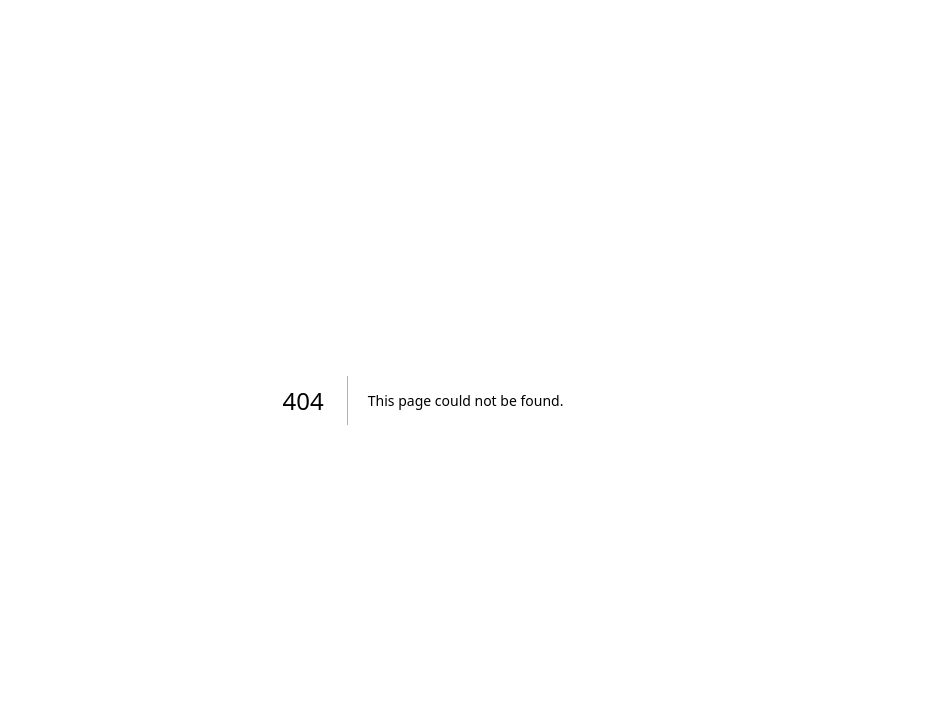
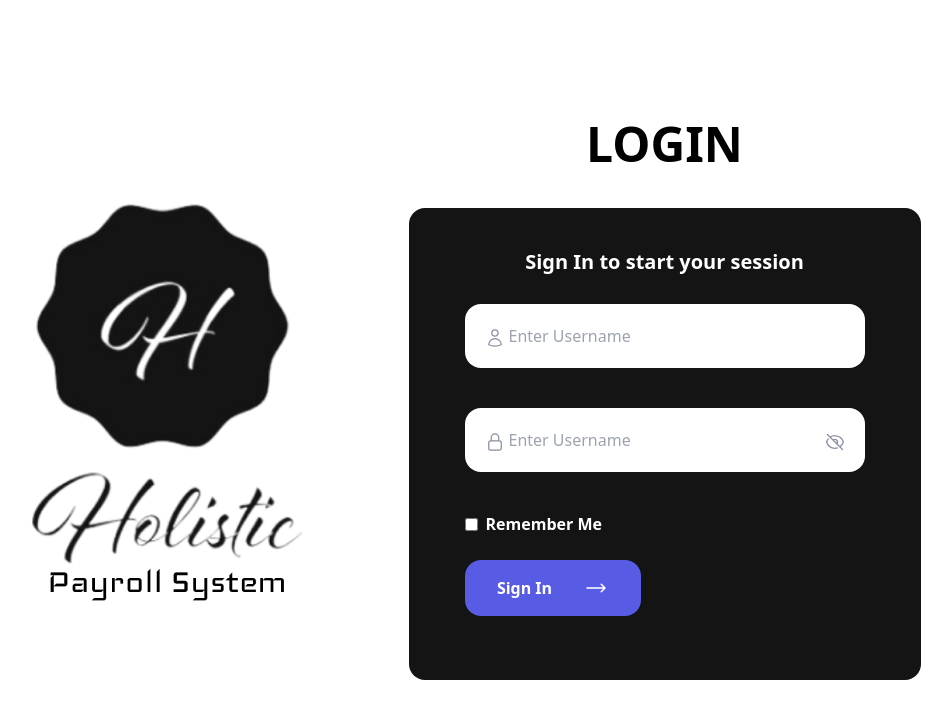
Before and after one commit to xdjeremy/holistic-payroll-system, a Next.js app: page /login in a window 1280 px wide. Before the commit this address had no page. Shown: the top 718 px of the page, without its empty margins (217-1169 px from the left). Built offline with nearby package versions, Linux system fonts and the light colour scheme.

Commit message:
feat: add login design

```diff
--- /dev/null
+++ b/components/auth/index.ts
@@ -0,0 +1 @@
+export * from './login.page';
--- /dev/null
+++ b/components/auth/login.button.tsx
@@ -0,0 +1,13 @@
+import React, { FC } from "react";
+import { ArrowLongRightIcon } from "@heroicons/react/24/outline";
+
+const LoginButton: FC = () => {
+  return (
+    <button type={'submit'} className={'bg-[#585CE5] rounded-2xl py-4 px-5 flex flex-row items-center w-44 justify-center gap-6 hover:bg-[#4245ac]'}>
+      <span className={'font-semibold'}>Sign In</span>
+      <ArrowLongRightIcon className={"ml-2 h-6 w-6"} />
+    </button>
+  );
+};
+
+export default LoginButton;
--- /dev/null
+++ b/components/auth/login.form.tsx
@@ -0,0 +1,29 @@
+import React, { FC } from "react";
+import TextInput from "@/components/auth/text.input";
+import PasswordInput from "@/components/auth/password.input";
+import RememberMeButton from "@/components/auth/rememberMe.button";
+import LoginButton from "@/components/auth/login.button";
+
+const LoginForm: FC = () => {
+  return (
+    <div
+      className={
+        "w-full max-w-lg bg-[#141414] mx-auto px-14 pb-16 pt-10 text-white sm:rounded-2xl"
+      }
+    >
+      <h3 className={"text-center text-xl font-bold"}>
+        Sign In to start your session
+      </h3>
+      <form className={"mt-7 flex w-full flex-col gap-10"}>
+        <TextInput />
+        <PasswordInput />
+        <div className={'flex flex-col gap-6'}>
+          <RememberMeButton />
+          <LoginButton />
+        </div>
+      </form>
+    </div>
+  );
+};
+
+export default LoginForm;
--- /dev/null
+++ b/components/auth/login.page.tsx
@@ -0,0 +1,29 @@
+import React, { FC } from "react";
+import LoginForm from "@/components/auth/login.form";
+import Logo from "../../assets/images/login_logo.png";
+import Image from "next/image";
+
+const LoginPage: FC = () => {
+  return (
+    <div className={"flex min-h-screen flex-row items-center justify-center"}>
+      {/* logo */}
+      <Image
+        className={"hidden xl:block"}
+        src={Logo}
+        alt={"Holistic Payroll System"}
+        width={483}
+        height={451}
+      />
+
+      {/* form */}
+      <div className={"w-full xl:w-[512px]"}>
+        <h1 className={"mb-10 uppercase text-center text-3xl font-bold lg:text-5xl"}>
+          Login
+        </h1>
+        <LoginForm />
+      </div>
+    </div>
+  );
+};
+
+export { LoginPage };
--- /dev/null
+++ b/components/auth/password.input.tsx
@@ -0,0 +1,42 @@
+import React, { FC, useState } from "react";
+import {
+  EyeIcon,
+  EyeSlashIcon,
+  LockClosedIcon,
+} from "@heroicons/react/24/outline";
+
+const PasswordInput: FC = () => {
+  const [showPassword, setShowPassword] = useState(false);
+
+  return (
+    <div className={"relative w-full"}>
+      <label htmlFor="password" className={"absolute left-5 top-6"}>
+        <LockClosedIcon className={"h-5 w-5 text-[#898D9E]"} />
+      </label>
+      <input
+        id={"password"}
+        type={showPassword ? "text" : "password"}
+        className={"h-16 w-full rounded-2xl px-11 text-black"}
+        placeholder={"Enter Username"}
+      />
+      <label
+        htmlFor="password"
+        className={"absolute right-5 top-6 cursor-pointer"}
+      >
+        {showPassword ? (
+          <EyeIcon
+            onClick={() => setShowPassword(!showPassword)}
+            className={"h-5 w-5 text-[#898D9E]"}
+          />
+        ) : (
+          <EyeSlashIcon
+            onClick={() => setShowPassword(!showPassword)}
+            className={"h-5 w-5 text-[#898D9E]"}
+          />
+        )}
+      </label>
+    </div>
+  );
+};
+
+export default PasswordInput;
--- /dev/null
+++ b/components/auth/rememberMe.button.tsx
@@ -0,0 +1,14 @@
+import React, {FC} from 'react';
+
+const RememberMeButton: FC = () => {
+    return (
+        <div className={'flex flex-row items-center'}>
+            <input name={'rememberMe'} type={'checkbox'}/>
+            <label htmlFor="rememberMe" className={'ml-2 font-bold'}>
+                Remember Me
+            </label>
+        </div>
+    );
+};
+
+export default RememberMeButton;
--- /dev/null
+++ b/components/auth/text.input.tsx
@@ -0,0 +1,20 @@
+import React, { FC } from "react";
+import { UserIcon } from "@heroicons/react/24/outline";
+
+const TextInput: FC = () => {
+  return (
+    <div className={"relative w-full"}>
+      <label htmlFor="username" className={"absolute top-6 left-5"}>
+        <UserIcon className={"h-5 w-5 text-[#898D9E]"} />
+      </label>
+      <input
+        id={"username"}
+        type="text"
+        className={"h-16 rounded-2xl px-11 text-black w-full"}
+        placeholder={"Enter Username"}
+      />
+    </div>
+  );
+};
+
+export default TextInput;
--- /dev/null
+++ b/pages/login.tsx
@@ -0,0 +1,13 @@
+import React from "react";
+import { NextPage } from "next";
+import { LoginPage } from "@/components/auth";
+
+const Login: NextPage = () => {
+  return (
+    <>
+      <LoginPage />
+    </>
+  );
+};
+
+export default Login;
```
Also changed, not shown: assets/images/login_logo.png (added), 1 other file (tests, documents, lock files or other folders).
